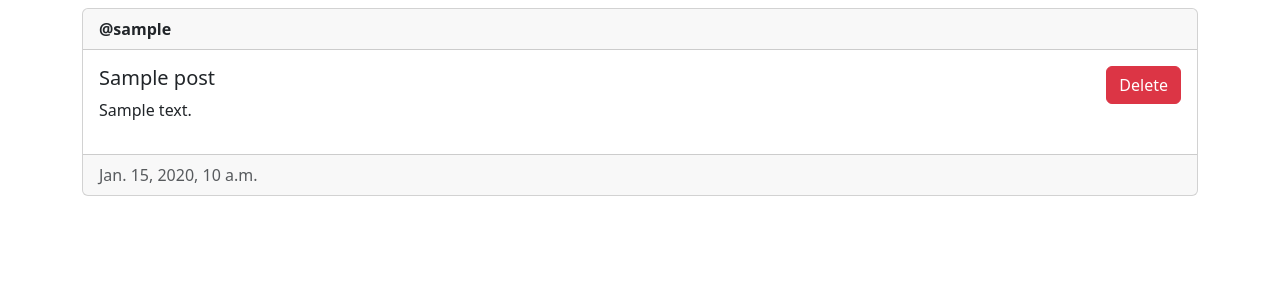
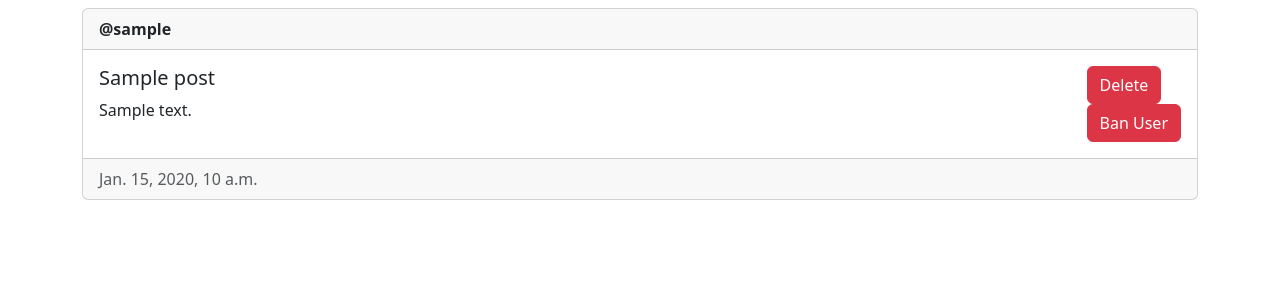
Before and after one commit to caiosantosss/djangoauthmanagement, a Django app: page / in a window 1280 px wide. Shown: the part 56-356 px from the top of the page. Run offline with Django 4.2, Linux system fonts and the light colour scheme; a user stored in the database is signed in; tables that the repository leaves empty hold one stand-in row (values such as "Sample post").

Commit message:
added ban user

```diff
--- a/website/main/templates/main/home.html
+++ b/website/main/templates/main/home.html
@@ -17,6 +17,12 @@
           <button type="submit" class="btn btn-danger" name="post-id" value={{post.id}}>Delete</button>
         </form>
       {% endif %}
+      {% if user.is_staff %}
+      <form method="post">
+          {% csrf_token %}
+          <button type="submit" class="btn btn-danger" name="user-id" value={{post.author.id}}>Ban User</button>
+        </form>
+      {% endif %}
     </div>
   </div>
   <div class="card-footer text-muted">
```
